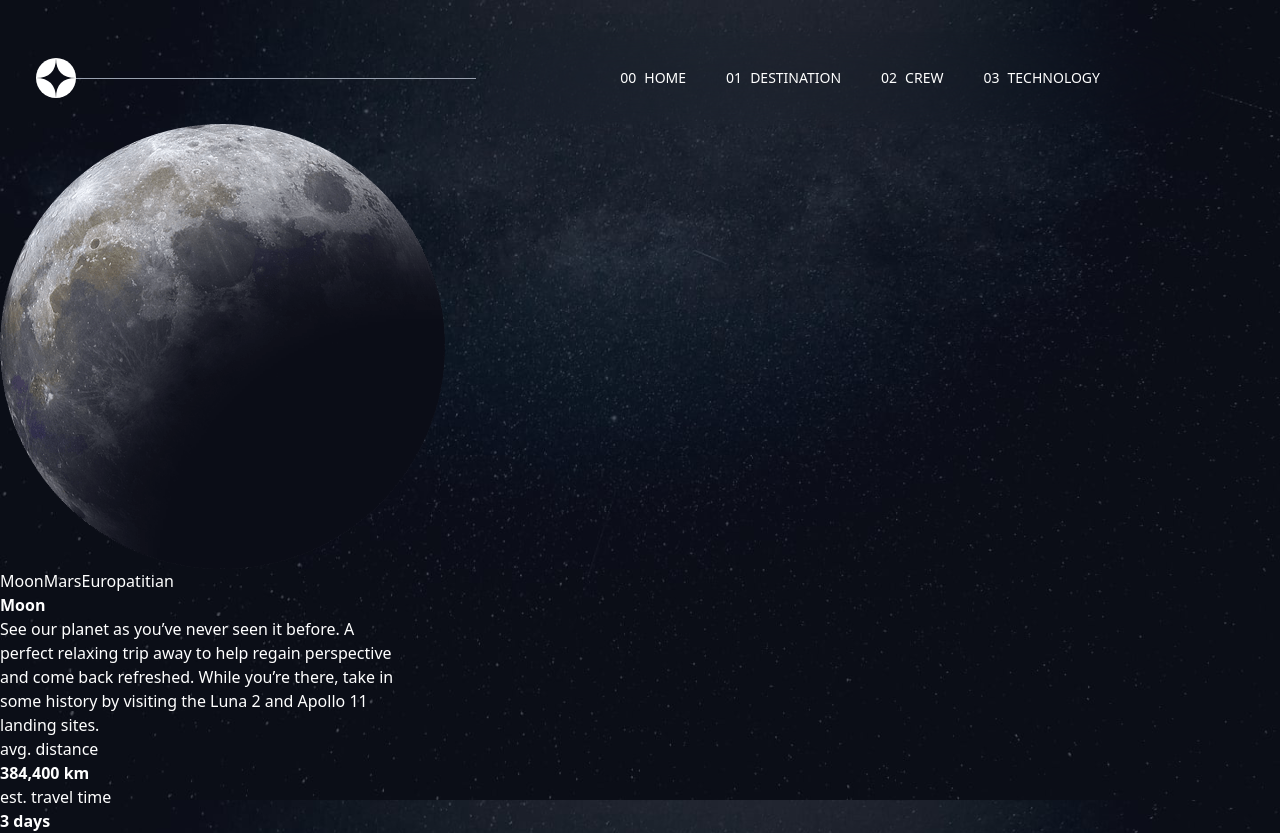
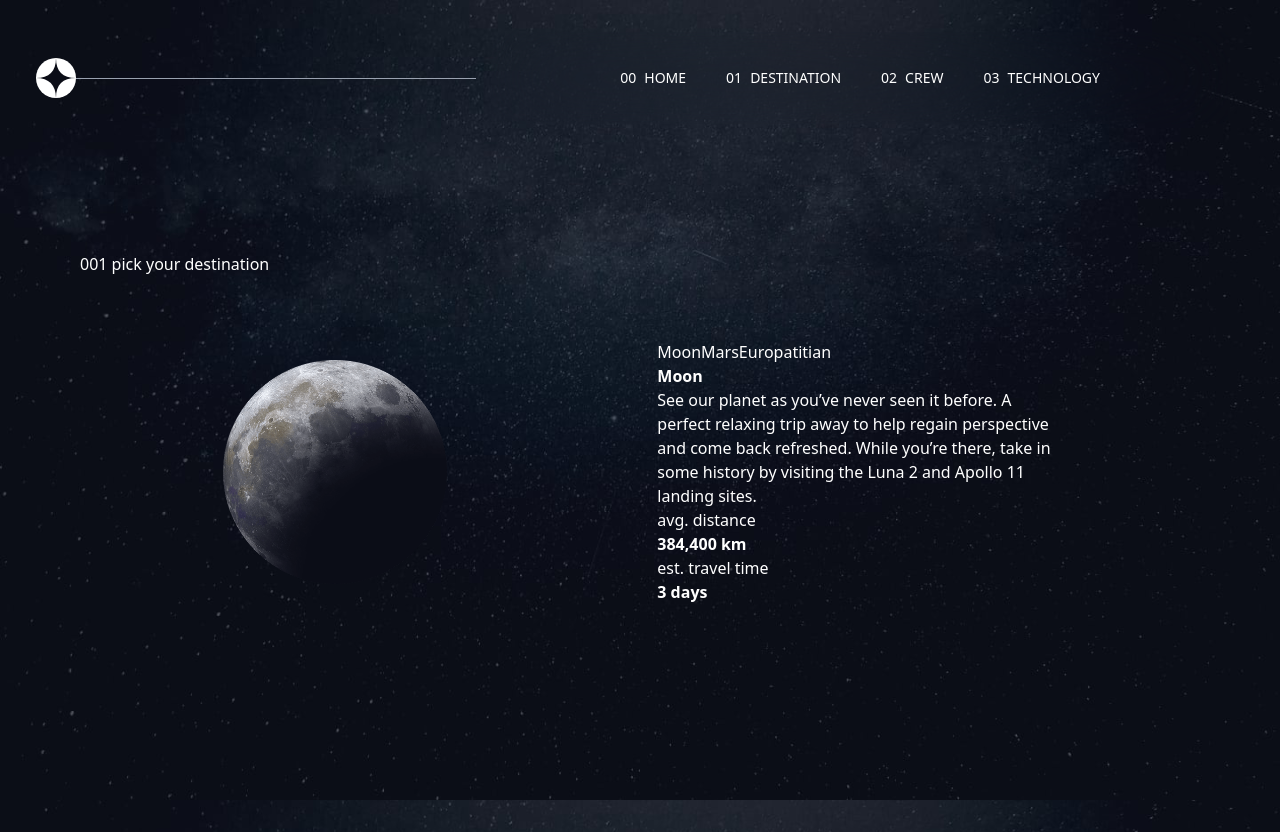
Before and after one commit to jabo-arnold-landry/Space-tourism-website, a website: page src/pages/destination-europa.html in a window 1280 px wide. Drawn offline with Linux system fonts and the light colour scheme; files whose address does not match are found by name.

Commit message:
feat:Styled layout structure for the destanation page

```diff
--- a/src/pages/destination-europa.html
+++ b/src/pages/destination-europa.html
@@ -38,32 +38,33 @@
     </header>
 
     <main class="text-white">
+      <h1 class="text-center my-10 sm:text-left sm:mx-20 mt-32">
+        001 pick your destination
+      </h1>
 
       <section
-        class=""
+        id="details"
+        class="grid place-items-center gap-2 mx-5 sm:flex sm:gap-2 sm:mt-16 items-center justify-around md:justify-evenly"
       >
-      <h1></h1>
         <img
           src="/assets/destination/image-moon.png"
           alt="moon"
-          class=""
+          class="w-7/12 sm:w-56"
         />
-        <section id="details">
+        <section class="space-details">
           <ul id="destination-switcher">
             <button>Moon</button
             ><button>Mars</button
             ><button>Europa</button
             ><button>titian</button>
           </ul>
-
-          <section class="space-details">
           <div>
             <strong>Moon</strong>
             <p class="max-w-100">
-                See our planet as you’ve never seen it before. A perfect
-                relaxing trip away to help regain perspective and come back
-                refreshed. While you’re there, take in some history by visiting
-                the Luna 2 and Apollo 11 landing sites.
+              See our planet as you’ve never seen it before. A perfect relaxing
+              trip away to help regain perspective and come back refreshed.
+              While you’re there, take in some history by visiting the Luna 2
+              and Apollo 11 landing sites.
             </p>
           </div>
 
@@ -76,7 +77,6 @@
           </div>
         </section>
       </section>
-      </section>
     </main>
     <script src="/src//Javascript/index.js" type="module"></script>
   </body>
```
Also changed, not shown: src/output.css. Lines whose indentation alone changed are shown as unchanged.
